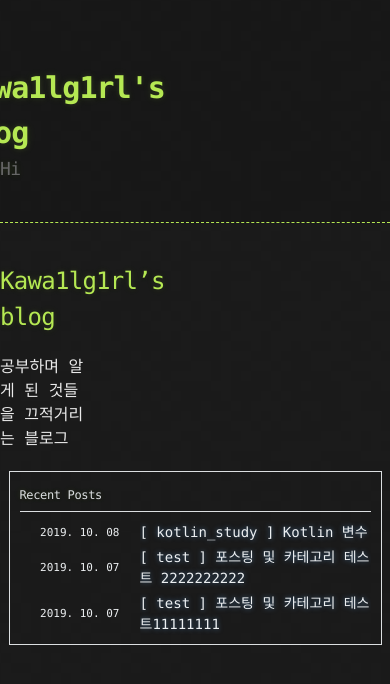
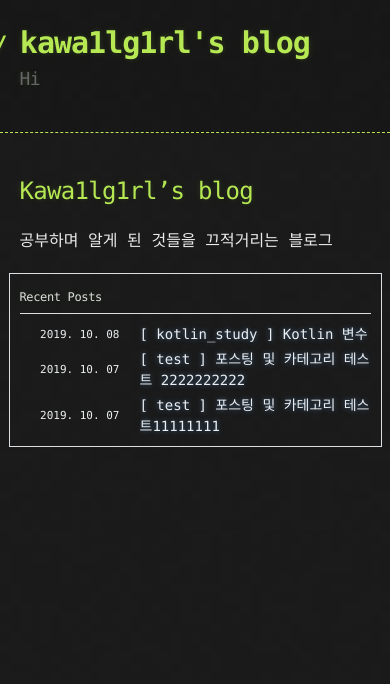
Before and after one commit to kawa1lg1rl/kawa1lg1rl.github.io, a Jekyll site: the page built from index.md, in a window 390 px wide. Shown: the top 684 px of the page. Built offline with Jekyll 4.4.1, drawn with Linux system fonts in a browser that asks for light colours; our own code applies the rules of GitHub Pages for plain Markdown files.

Commit message:
수정 real 3

```diff
--- a/_sass/jekyll-theme-hacker.scss
+++ b/_sass/jekyll-theme-hacker.scss
@@ -25,7 +25,7 @@ body {
 .container {
   width: calc(75% - 50px);
   max-width: 1000px;
-  left: calc(25% + 50px)
+  margin-left: calc(25% + 50px)
 }
 
 .custom_index {
@@ -34,13 +34,25 @@ body {
   width: 25%;
   left: 0;
   padding-right: 50px;
+  visibility: visible;
 }
 
 @media screen and (max-width: 1000px) {
  .container {
-   left: 300px;
+   margin-left: 300px;
    width: calc(100% - 300px)
  }
+}
+
+@media screen and (max-width: 500px) {
+  .custom_index {
+    visibility: hidden;
+  }
+
+  .container {
+    margin: 0 auto;
+    width: 90%
+  }
 }
 
 section {
```
